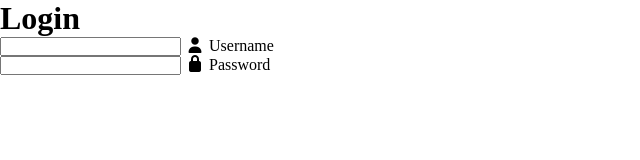
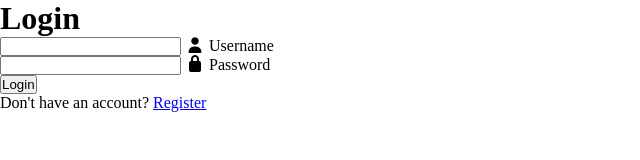
Before and after one commit to Michecosa/inspired-by, a plain HTML site: page MzCode/glass-login/index.html in a window 1280 px wide. Shown: the whole page, without its empty margins (0-640 px from the left). Drawn offline with Linux system fonts and the light colour scheme.

Commit message:
Add login and register areas

```diff
--- a/MzCode/glass-login/index.html
+++ b/MzCode/glass-login/index.html
@@ -35,6 +35,11 @@
           <i class="fa-solid fa-lock"></i>
           <label for="">Password</label>
         </div>
+
+        <button class="send">Login</button>
+
+        <div class="register">Don't have an account? <a href="#" class="reg">Register</a></div>
+
       </form>
     </div>
   </main>
```
